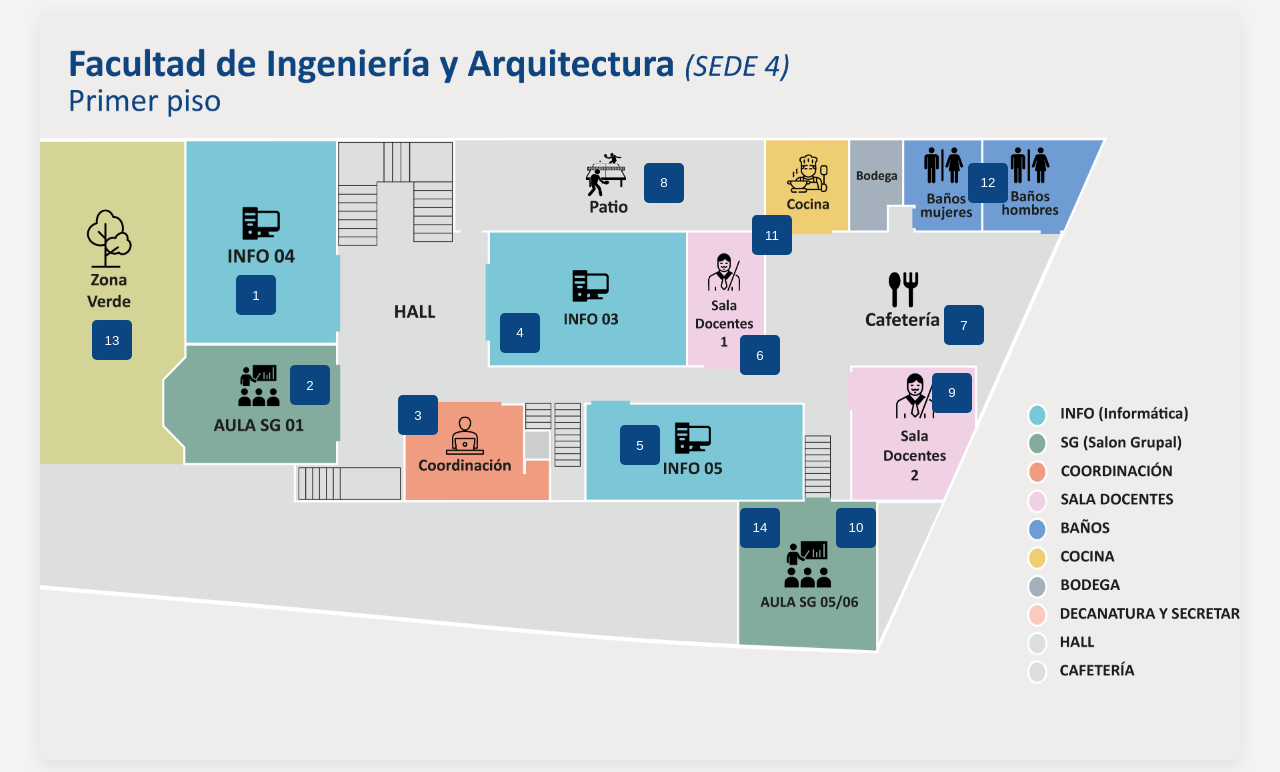
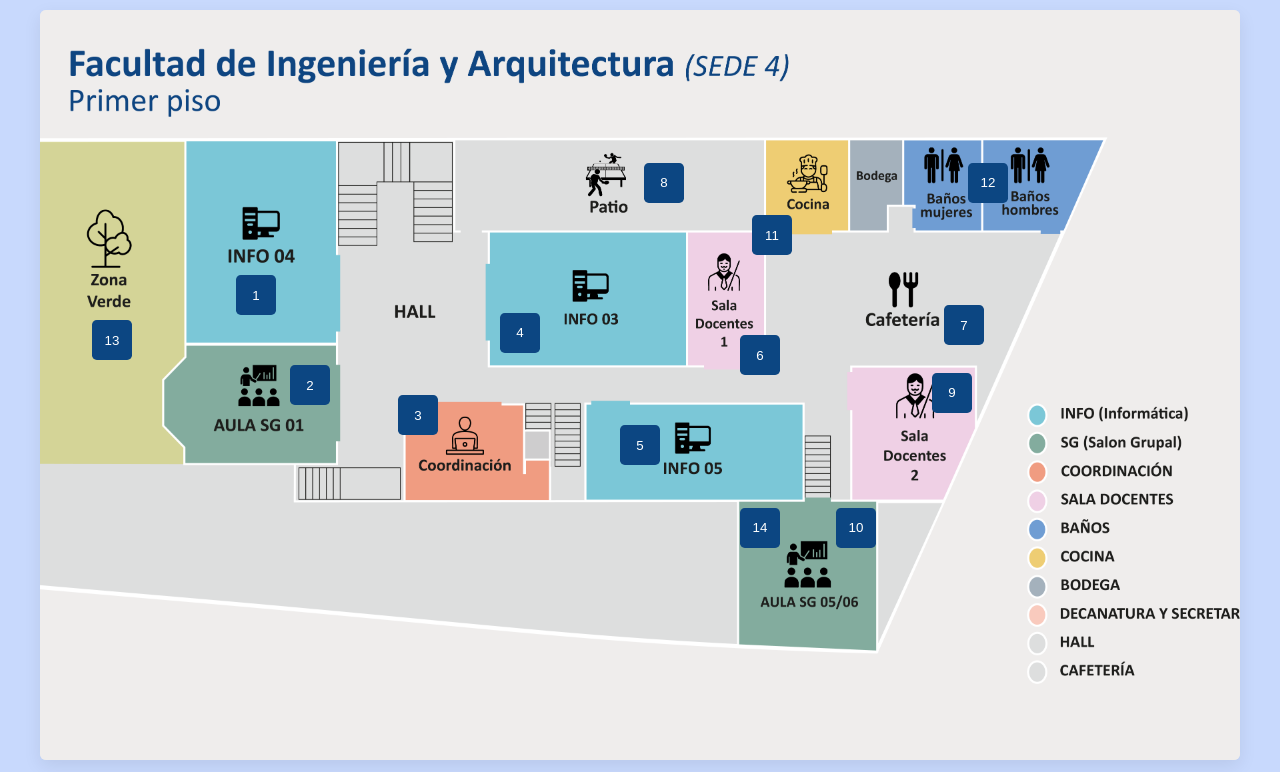
Before and after one commit to AngeRoCa/U-Bication, a plain HTML site: page piso1.html in a window 1280 px wide. Shown: the part 59-831 px from the top of the page. Drawn offline with Linux system fonts and the light colour scheme.

Commit message:
actualizacion con color

```diff
--- a/css/style.css
+++ b/css/style.css
@@ -1,5 +1,6 @@
 :root{
-    --bg:#f3f3f3;
+
+    --bg:#c8d9fd;
     --accent:#0078ff;
     --marker-bg:#ff8a3d;
     --marker-text:#fff;
```
